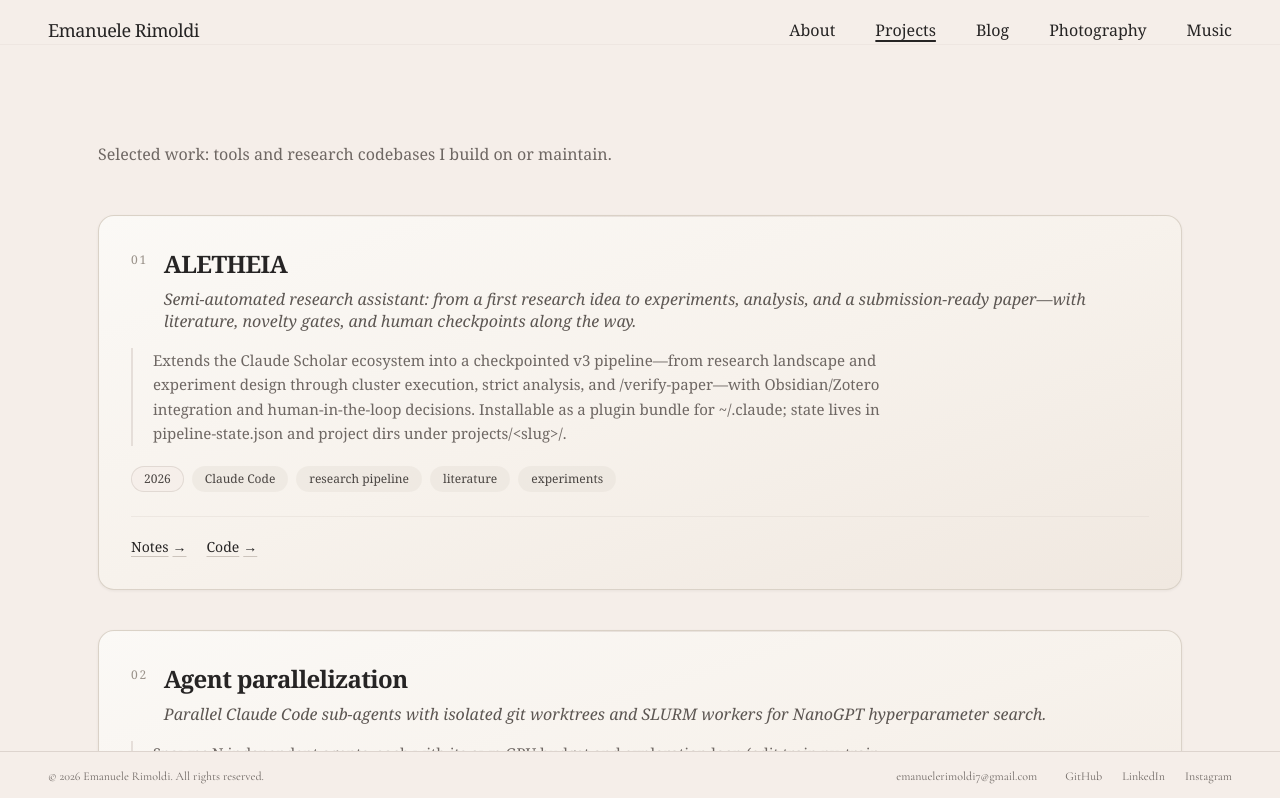
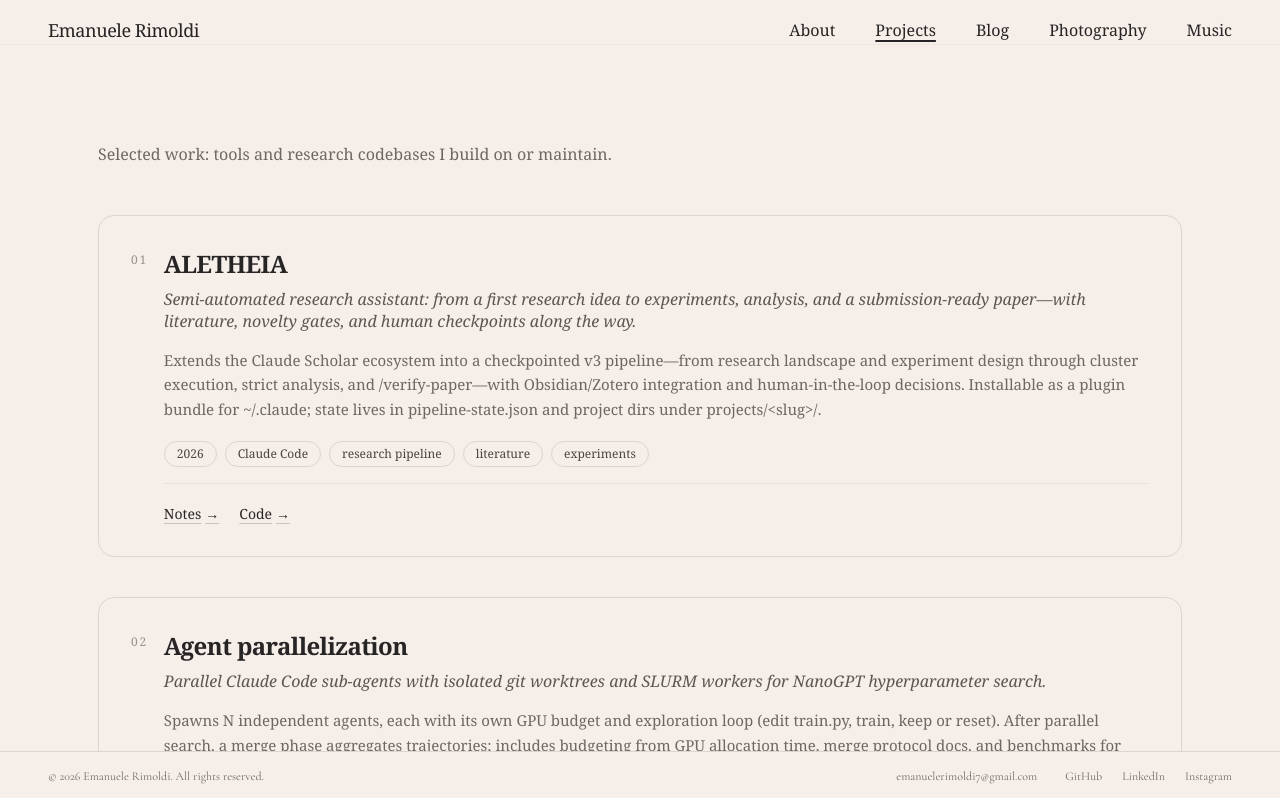
Before and after one commit to EmaRimoldi/EmaRimoldi.github.io, a Next.js app: page /projects in a window 1280 px wide. Shown: the top 798 px of the page. Built offline with nearby package versions, Linux system fonts and the light colour scheme.

Commit message:
LinkedIn slug emanuele-rimoldi; project cards flat #F5EEE9; summary aligned with descriptor
Made-with: Cursor

```diff
--- a/components/project-card.tsx
+++ b/components/project-card.tsx
@@ -1,47 +1,49 @@
 import type { ResearchItem } from "@/content/projects-items";
+
+/** Matches `body` / site background — flat, no gradient fills */
+const PAGE_BG = "bg-[#F5EEE9]";
 
 export function ProjectCard({ item, index }: { item: ResearchItem; index: number }) {
   const n = String(index + 1).padStart(2, "0");
 
   return (
     <article
-      className="group relative rounded-2xl border border-[#D8CFC4]/90 bg-gradient-to-br from-[#FBF9F6] via-[#F7F2EC] to-[#F0E8E0] p-6 md:p-8 shadow-[0_1px_3px_rgba(38,36,36,0.06)] transition-all duration-300 ease-out hover:border-[#BFB3A5] hover:shadow-[0_8px_28px_rgba(38,36,36,0.08)] hover:-translate-y-0.5"
+      className={`group relative rounded-2xl border border-[#DDD4CE] ${PAGE_BG} p-6 md:p-8 transition-colors duration-300 ease-out hover:border-[#C9BFB5]`}
     >
-      <div className="pointer-events-none absolute inset-x-0 top-0 h-px bg-gradient-to-r from-transparent via-[#DDD4CE]/80 to-transparent opacity-80" />
-
-      <header className="mb-4 flex flex-col gap-2 sm:flex-row sm:items-baseline sm:justify-between sm:gap-6">
       <div className="flex items-start gap-3 md:gap-4">
         <span
-            className="font-serif text-xs tabular-nums tracking-[0.14em] text-[#9A928A] pt-1 select-none"
+          className="font-serif text-xs tabular-nums tracking-[0.14em] text-[#9A928A] pt-1 select-none shrink-0"
           aria-hidden
         >
           {n}
         </span>
+
+        <div className="min-w-0 flex-1 space-y-4">
           <div>
-            <h2 className="font-serif text-xl md:text-2xl font-semibold text-[#262424] tracking-tight group-hover:text-[#1a1818] transition-colors duration-300">
+            <h2 className="font-serif text-xl md:text-2xl font-semibold text-[#262424] tracking-tight">
               {item.title}
             </h2>
             <p className="mt-2 font-serif text-sm md:text-base italic text-[#5C5652] leading-snug">
               {item.descriptor}
             </p>
           </div>
-        </div>
-      </header>
 
-      <p className="font-serif text-sm md:text-[0.9375rem] text-[#6E6763] leading-relaxed max-w-3xl border-l-2 border-[#DDD4CE]/70 pl-4 md:pl-5">
+          <p className="font-serif text-sm md:text-[0.9375rem] text-[#6E6763] leading-relaxed">
             {item.summary}
           </p>
 
-      <div className="mt-5 flex flex-wrap gap-2">
+          <div className="flex flex-wrap gap-2 pt-1">
             {item.year && (
-          <span className="rounded-full border border-[#DDD4CE]/80 bg-[#F5EEE9]/80 px-3 py-1 font-serif text-xs text-[#4A4542] transition-colors duration-300 group-hover:border-[#C9BFB5] group-hover:bg-[#EDE8E2]">
+              <span
+                className={`rounded-full border border-[#DDD4CE] ${PAGE_BG} px-3 py-1 font-serif text-xs text-[#4A4542]`}
+              >
                 {item.year}
               </span>
             )}
             {item.tags?.map((tag) => (
               <span
                 key={tag}
-            className="rounded-full border border-transparent bg-[#E8E1DA]/50 px-3 py-1 font-serif text-xs text-[#4A4542] transition-colors duration-300 group-hover:bg-[#DDD4CE]/60"
+                className={`rounded-full border border-[#DDD4CE] ${PAGE_BG} px-3 py-1 font-serif text-xs text-[#4A4542]`}
               >
                 {tag}
               </span>
@@ -49,7 +51,7 @@ export function ProjectCard({ item, index }: { item: ResearchItem; index: number
           </div>
 
           {item.links && (
-        <div className="mt-6 flex flex-wrap gap-5 border-t border-[#DDD4CE]/40 pt-5 font-serif text-sm">
+            <div className="flex flex-wrap gap-5 border-t border-[#DDD4CE]/50 pt-5 font-serif text-sm">
               {item.links.paper && (
                 <a
                   href={item.links.paper}
@@ -100,6 +102,8 @@ export function ProjectCard({ item, index }: { item: ResearchItem; index: number
               )}
             </div>
           )}
+        </div>
+      </div>
     </article>
   );
 }
--- a/lib/site-config.ts
+++ b/lib/site-config.ts
@@ -20,7 +20,7 @@ export const contactConfig = {
   linkedin: {
     label: "LinkedIn",
     value: "Emanuele Rimoldi",
-    href: "https://www.linkedin.com/in/emanuelerimoldi",
+    href: "https://www.linkedin.com/in/emanuele-rimoldi",
     icon: "linkedin",
   },
   instagram: {
```
Lines whose indentation alone changed are shown as unchanged.
